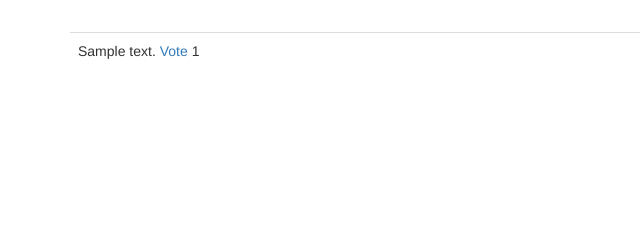
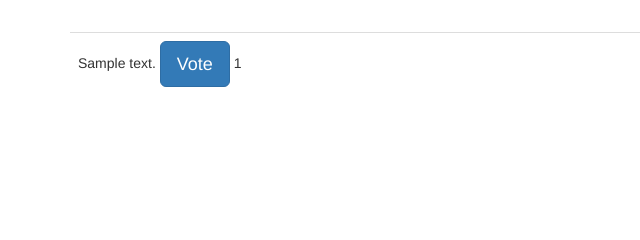
Before and after one commit to jonathanneo/boardGamesPoll, a Flask app: template app/templates/vote.html in a window 1280 px wide. Shown: the part 130-370 px from the top of the page, without its empty margins (0-640 px from the left). Run offline with Flask 2, Linux system fonts and the light colour scheme; tables that the repository leaves empty hold one stand-in row (values such as "Sample post"); the template is opened without the code that fills it: values that come from a table or form of the project are taken from there, most other values are stand-ins (such as "Sample title", 1, 10 or a date in 2020); some libraries are stand-ins or nearby versions.

Commit message:
updated vote

```diff
--- a/app/templates/_voteOption.html
+++ b/app/templates/_voteOption.html
@@ -2,7 +2,7 @@
         <tr>
             <td>
                 {{ option.body }}
-                <a href="{{ url_for('vote', poll_id=polls.id, option_id=option.id) }}" class="button"> Vote </a>
+                <a class="btn btn-primary btn-lg" href="{{ url_for('vote', poll_id=polls.id, option_id=option.id) }}" role="button"> Vote </a>
 		{{ option.voters.count() }}
             </td>
         </tr>
```
